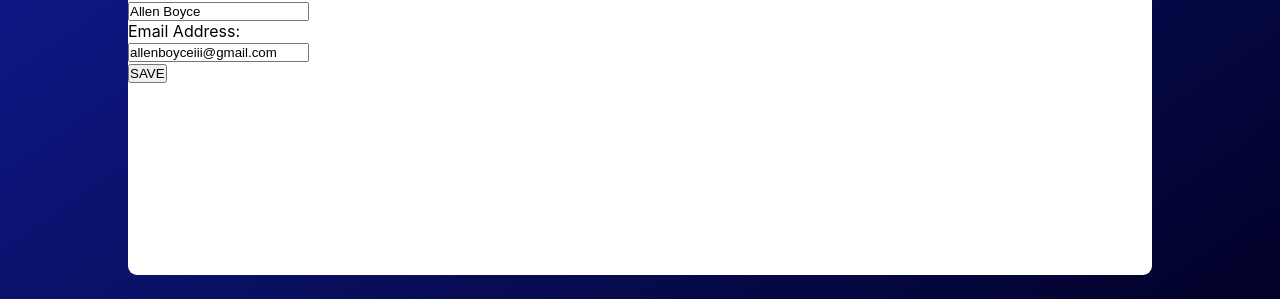
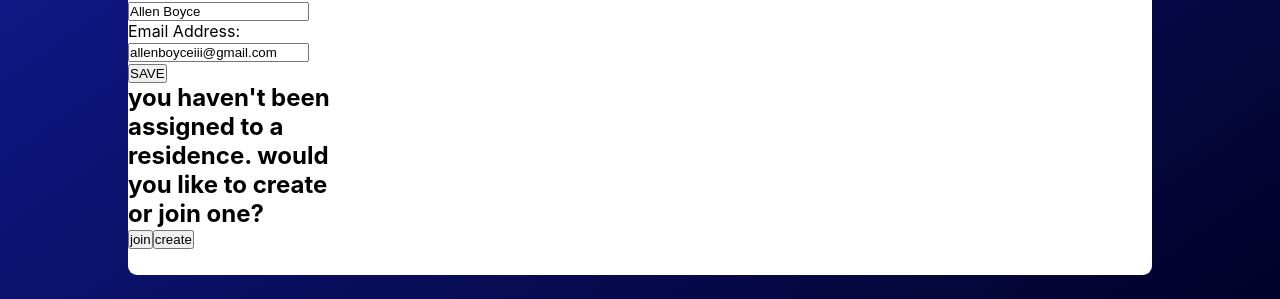
Before and after one commit to ABoyceIII/Coven, a React (Create React App) app: page /account in a window 1280 px wide. Shown: the part 445-744 px from the top of the page. Built offline with nearby package versions, Linux system fonts and the light colour scheme; no server answers.

Commit message:
added option for resident to join or create a residence, and let them access dashboard if they're assigned to a residence

```diff
--- a/src/pages/Account.js
+++ b/src/pages/Account.js
@@ -60,7 +60,7 @@ export default function Account(props) {
               <div className="AccountPanel">
                 <img src={resident.photoURL} alt="" className="UserPfp" />
                 <div className="AccountFields">
-                  <>
+                  <div>
                     {!isEditActive ? (
                       <div>
                         <p>Display Name: </p>
@@ -80,22 +80,40 @@ export default function Account(props) {
                         <input type="text" value={resident.emailAddress} />
                       </div>
                     )}
-                  </>
+                  </div>
                 </div>
                 <div>
                   {isEditActive ? (
                     <div>
-                      <input type="button" value="SAVE" />
+                      <button>SAVE</button>
                     </div>
                   ) : (
                     <div>
-                      <input
-                        type="button"
-                        value="EDIT"
+                      <button
                         onClick={() => {
                           setIsEditActive(true);
                         }}
-                      />
+                      >
+                        EDIT
+                      </button>
+                    </div>
+                  )}
+                </div>
+                <div>
+                  {resident.residence ? (
+                    <div>
+                      <button>GO TO DASHBOARD</button>
+                    </div>
+                  ) : (
+                    <div>
+                      <h2>
+                        you haven't been assigned to a residence. would you like
+                        to create or join one?
+                      </h2>
+                      <div>
+                        <button>join</button>
+                        <button>create</button>
+                      </div>
                     </div>
                   )}
                 </div>
```
